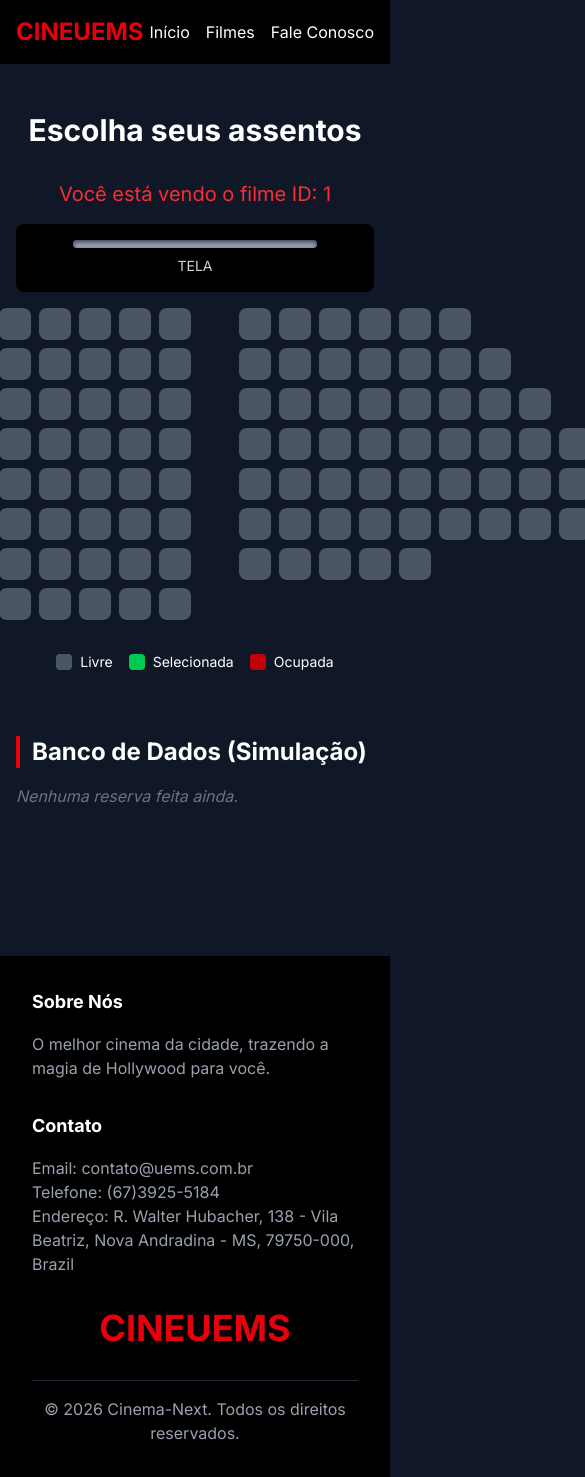
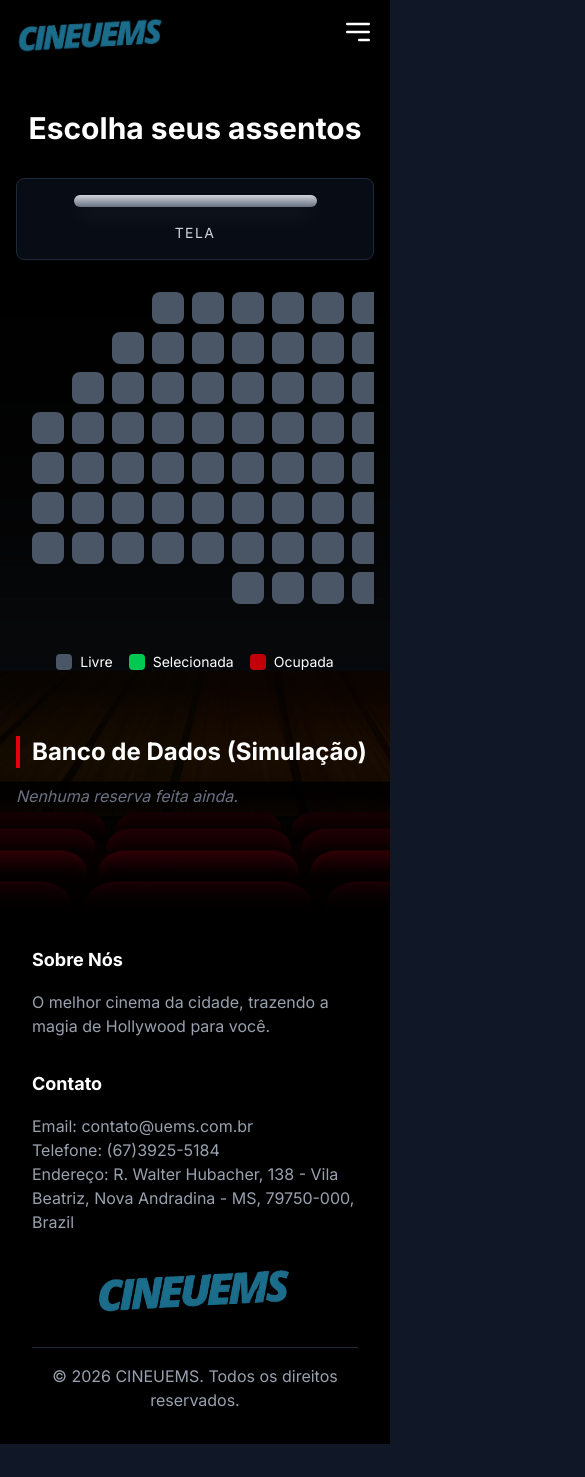
Before and after one commit to Gabrielporfiri0/absolutecinema, a Next.js app: page /filme/1 in a window 390 px wide. Shown: the whole page, 585 px wide, since content can reach past the window. After the commit the page ends 1444 px from the top, so only its background shows below. Built offline with nearby package versions, Linux system fonts and the light colour scheme.

Commit message:
Estilização da pagina e Responsividade

```diff
--- a/app/components/SeatPicker.tsx
+++ b/app/components/SeatPicker.tsx
@@ -163,8 +163,16 @@ export default function SeatPicker() {
   return (
 <div className="flex flex-col items-center w-full max-w-4xl mx-auto">
 
-      {/* Cadeiras */}
-      <div className="grid gap-2 mb-8">
+      {/* --- INÍCIO DA PARTE ALTERADA --- */}
+
+      {/* 1. Wrapper Externo: Cria a barra de rolagem (scroll) se precisar */}
+      <div className="w-full overflow-x-auto pb-8 mb-4 no-scrollbar">
+
+        {/* 2. Wrapper Interno: min-w-max força os assentos a terem o tamanho real,
+               impedindo que fiquem espremidos no celular */}
+        <div className="min-w-max flex flex-col gap-2 items-center mx-auto px-4">
+
+          {/* Renderização das Fileiras */}
           {fileiras.map((fileira, fIndex) => (
             <div key={fIndex} className="flex gap-2 justify-center">
               {fileira.map((status, aIndex) => {
@@ -172,13 +180,15 @@ export default function SeatPicker() {
                 return (
                   <div
                     key={aIndex}
-                  className={`w-8 h-8 rounded-md cursor-pointer flex items-center justify-center text-xs text-transparent ${getSeatClass(seatId, status)}`}
+                    className={`w-8 h-8 rounded-md cursor-pointer flex items-center justify-center text-xs text-transparent transition-transform hover:scale-110 ${getSeatClass(seatId, status)}`}
                     onClick={() => handleSeatClick(fIndex, aIndex, status)}
                   />
                 );
               })}
             </div>
           ))}
+
+        </div>
       </div>
 
       <div className="flex gap-4 mb-8 text-sm">
--- a/app/components/footer.tsx
+++ b/app/components/footer.tsx
@@ -1,6 +1,8 @@
+import Image from 'next/image';
+
 export default function Footer() {
   return (
-      <footer className="bg-black text-gray-400 p-8 mt-12">
+    <footer className="bg-black text-gray-400 p-8">
       <div className="container mx-auto grid grid-cols-1 md:grid-cols-3 gap-8">
 
         {/* Coluna 1: Sobre Nós */}
@@ -22,14 +24,18 @@ export default function Footer() {
 
         {/* Coluna 3: Logo */}
         <div className="flex items-center justify-center md:justify-end">
-            <div className="text-4xl font-bold text-red-600">
-              CINEUEMS
-            </div>
+          <Image
+            src="/logo_cine.jpeg"
+            alt="Logo CINEUEMS"
+            width={200} // Coloquei um pouco maior que a navbar para destaque
+            height={70}
+            className="object-contain"
+          />
         </div>
 
       </div>
       <div className="text-center mt-8 border-t border-gray-800 pt-4">
-          © {new Date().getFullYear()} Cinema-Next. Todos os direitos reservados.
+        © {new Date().getFullYear()} CINEUEMS. Todos os direitos reservados.
       </div>
     </footer>
   );
--- a/app/components/navbar.tsx
+++ b/app/components/navbar.tsx
@@ -1,27 +1,92 @@
+'use client'; // 1. Obrigatório para usar estado no Next.js App Router
+
+import { useState } from 'react';
 import Link from 'next/link';
+import Image from 'next/image';
 
 export default function Navbar() {
+  // Estado para controlar abrir/fechar o menu
+  const [isOpen, setIsOpen] = useState(false);
+
   return (
-    <nav className="bg-black text-white p-4 sticky top-0 z-10">
+    // Mudei z-10 para z-50 para garantir que o menu fique sobre tudo
+    <nav className="bg-black text-white p-4 sticky top-0 z-50">
       <div className="container mx-auto flex justify-between items-center">
-        {/* Logo do Cinema */}
-        <Link href="/" className="text-2xl font-bold text-red-600">
-          CINEUEMS
+
+        {/* --- Logo do Cinema --- */}
+        <Link href="/" onClick={() => setIsOpen(false)}>
+          <Image
+            src="/logo_cine.jpeg" // Mantido o .jpeg do seu código
+            alt="Logo CINEUEMS"
+            width={150}
+            height={50}
+            className="object-contain hover:opacity-80 transition-opacity"
+            priority
+          />
         </Link>
 
-        {/* Links de Navegação */}
-        <div className="space-x-4">
-          <Link href="/" className="hover:text-red-500">
+        {/* --- Links Desktop (Visível apenas em telas médias 'md' para cima) --- */}
+        <div className="hidden md:flex space-x-4">
+          <Link href="/" className="hover:text-red-500 transition-colors">
             Início
           </Link>
-          <Link href="/#filmes" className="hover:text-red-500">
+          <Link href="/#filmes" className="hover:text-red-500 transition-colors">
             Filmes
           </Link>
-          <Link href="/fale-conosco" className="hover:text-red-500">
+          <Link href="/fale-conosco" className="hover:text-red-500 transition-colors">
             Fale Conosco
           </Link>
         </div>
+
+        {/* --- Botão Sanduíche (Visível apenas em Mobile 'md:hidden') --- */}
+        <div className="md:hidden">
+          <button
+            onClick={() => setIsOpen(!isOpen)}
+            className="text-white hover:text-red-500 focus:outline-none"
+          >
+            {/* Ícone muda dependendo se está aberto ou fechado */}
+            {isOpen ? (
+              <svg className="w-8 h-8" fill="none" stroke="currentColor" viewBox="0 0 24 24">
+                <path strokeLinecap="round" strokeLinejoin="round" strokeWidth="2" d="M6 18L18 6M6 6l12 12" />
+              </svg>
+            ) : (
+              <svg className="w-8 h-8" fill="none" stroke="currentColor" viewBox="0 0 24 24">
+                <path strokeLinecap="round" strokeLinejoin="round" strokeWidth="2" d="M4 6h16M4 12h16m-7 6h7" />
+              </svg>
+            )}
+          </button>
+        </div>
       </div>
+
+      {/* --- Menu Mobile (Lista Dropdown) --- */}
+      {/* Só aparece se isOpen for true */}
+      {isOpen && (
+        <div className="md:hidden mt-4 pb-4 border-t border-gray-800 bg-black">
+          <div className="flex flex-col space-y-4 mt-4">
+            <Link
+              href="/"
+              className="block hover:text-red-500 pl-2"
+              onClick={() => setIsOpen(false)} // Fecha ao clicar
+            >
+              Início
+            </Link>
+            <Link
+              href="/#filmes"
+              className="block hover:text-red-500 pl-2"
+              onClick={() => setIsOpen(false)}
+            >
+              Filmes
+            </Link>
+            <Link
+              href="/fale-conosco"
+              className="block hover:text-red-500 pl-2"
+              onClick={() => setIsOpen(false)}
+            >
+              Fale Conosco
+            </Link>
+          </div>
+        </div>
+      )}
     </nav>
   );
 }
--- a/app/filme/[id]/page.tsx
+++ b/app/filme/[id]/page.tsx
@@ -1,30 +1,28 @@
 import SeatPicker from "../../components/SeatPicker";
 
+export default function FilmePage({ params }: { params: { id: string } }) {
+  return (
 
+    <div
+      className="min-h-screen bg-[url('/fundo_ingressos.jpg')] bg-cover bg-center bg-no-repeat"
+    >
+      <div className="w-full min-h-screen h-full bg-black/80 py-10">
 
-export default function FilmePage({ params }: { params: { id: string } }) {
+        <div className="container mx-auto px-4">
+          <h1 className="text-3xl font-bold text-center text-white mb-8">
+            Escolha seus assentos
+          </h1>
 
+          <div className="w-full max-w-3xl mx-auto bg-gray-900/50 p-4 rounded-md mb-8 backdrop-blur-sm border border-gray-800">
 
+            <div className="bg-gradient-to-b from-gray-300 to-gray-500 h-3 rounded-full w-3/4 mx-auto shadow-[0_10px_20px_-5px_rgba(255,255,255,0.3)]"></div>
+            <p className="text-center text-gray-300 mt-4 text-sm tracking-widest">TELA</p>
+          </div>
 
-  return (
-    <div className="container mx-auto p-4">
-      <h1 className="text-3xl font-bold text-center my-8">
-        Escolha seus assentos
-      </h1>
+          <SeatPicker />
+        </div>
 
-      {/* (Opcional) Mostrar qual filme está sendo visto */}
-      <p className="text-center text-xl text-red-500 mb-4">
-        Você está vendo o filme ID: {params.id}
-      </p>
-
-      {/* Tela do Cinema */}
-      <div className="w-full max-w-3xl mx-auto bg-black p-4 rounded-md mb-4">
-        <div className="bg-gray-400 h-2 rounded-full w-3/4 mx-auto shadow-inner shadow-gray-700"></div>
-        <p className="text-center text-gray-300 mt-2 text-sm">TELA</p>
       </div>
-
-      {/* 2. AQUI É ONDE O COMPONENTE É USADO */}
-      <SeatPicker />
     </div>
   );
 }
```
Also changed, not shown: public/fundo_ingressos.jpg (added), public/logo_cine.jpeg (added). Lines whose indentation alone changed are shown as unchanged.
